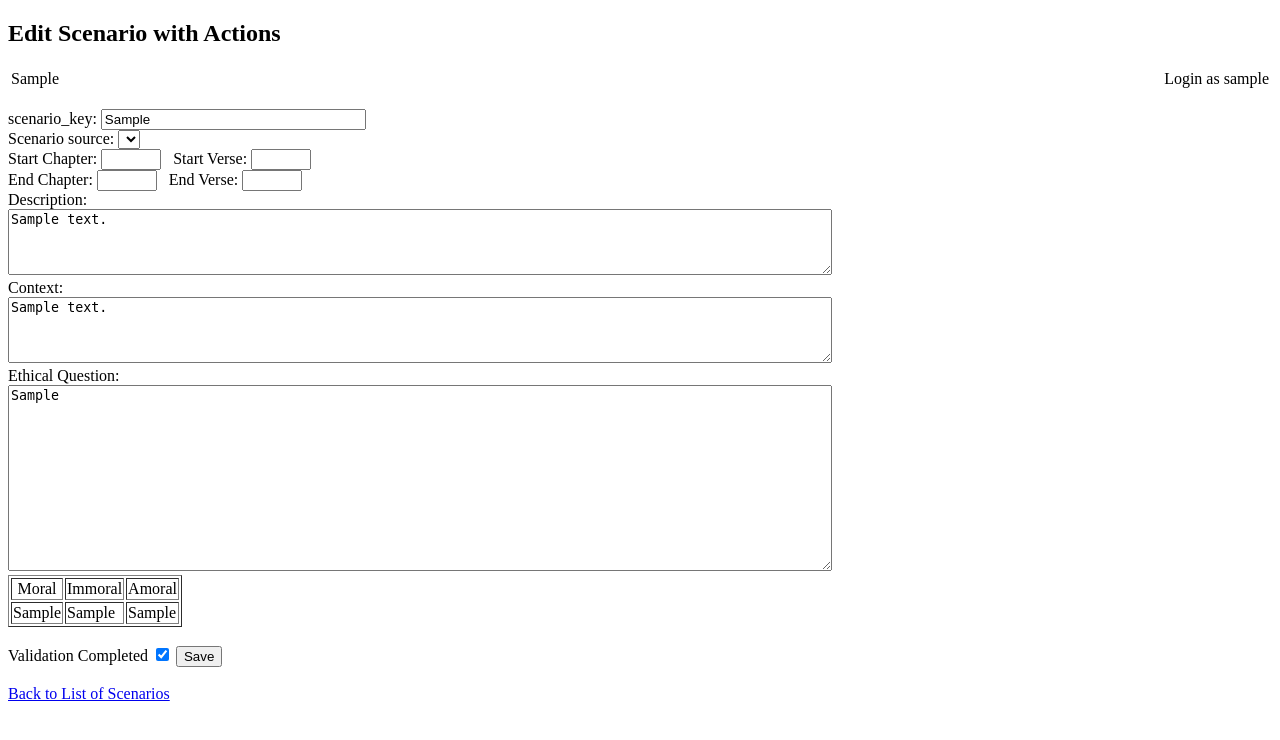
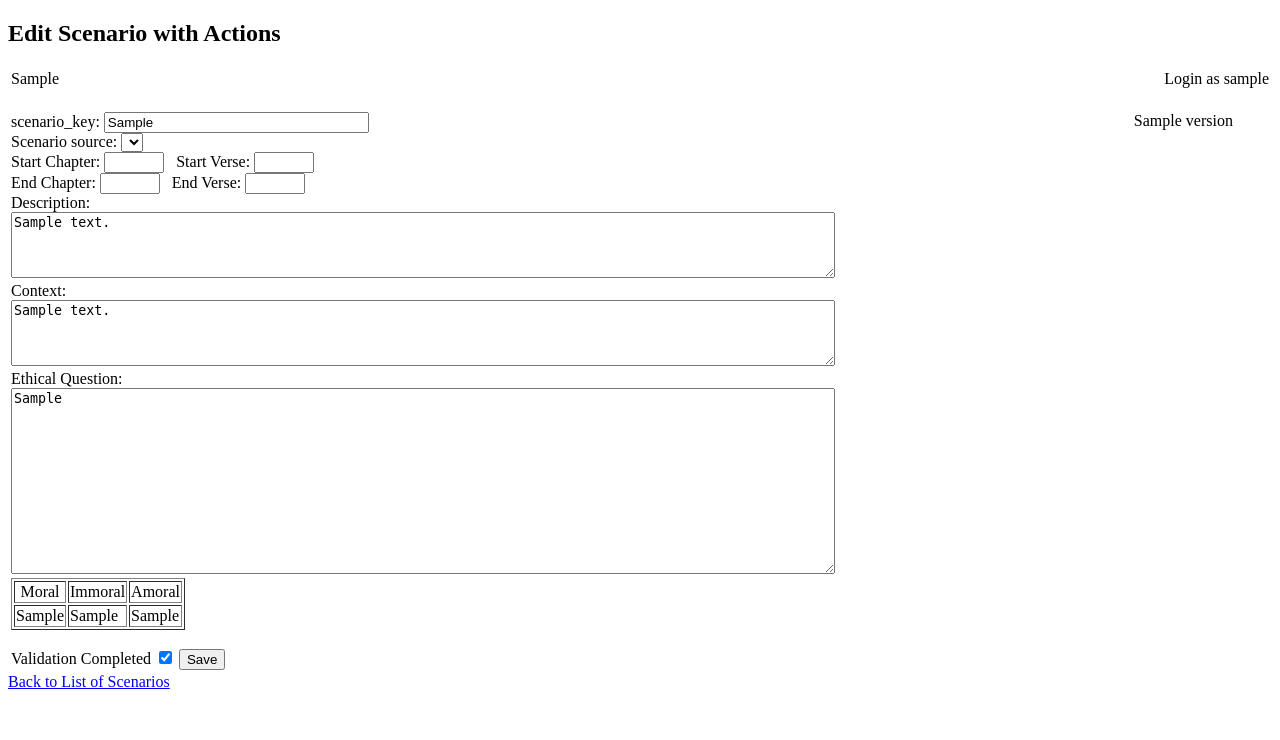
Before and after one commit to haggenso/moral_exemplar, a Flask app: template templates/edit.html in a window 1280 px wide. Shown: the top 740 px of the page. Run offline with Flask 3, Linux system fonts and the light colour scheme; the template is opened without the code that fills it: most values are stand-ins (such as "Sample title", 1, 10 or a date in 2020); lists and menus that the app fills with data are empty; some libraries are stand-ins or nearby versions.

Commit message:
Added review version to editor

```diff
--- a/main.py
+++ b/main.py
@@ -145,7 +145,7 @@ def login():
     msg_bar = ""
     if request.method == 'POST' :
         cursor = mysql.connection.cursor()
-        query = "select hashpass, groupfilter from usergroups, users "
+        query = "select hashpass, groupfilter, editor from usergroups, users "
         query += " where usergroups.group_id = users.group_id "
         query += " and username = %s"
         cursor.execute(query, (request.form['username'],))
@@ -160,6 +160,7 @@ def login():
             if passwd == q_res[0]:
                 session['username'] = request.form['username']
                 session['groupfilter'] = q_res[1]
+                session['editor'] = q_res[2]
                 return redirect(url_for('view'))
             else:
                 msg_bar = "Wrong Password!"
@@ -308,6 +309,30 @@ def edit():
 				q_res = list_remove_none(q_res)
 				form_data = dict(zip(form_fld, q_res))
 				form_data['username'] = session['username']
+				form_data['version'] = ""
+				if session['editor'] == 1:
+					version_html = 'Version(s):'
+					query = "SELECT scenario_id, date_recorded, username FROM scenarios WHERE scenario_key = %s";
+					cursor.execute(query, (form_data['scenario_key'],))
+					q_res2 = cursor.fetchall()
+					if q_res2 is not None:
+						version_html += '<FORM ID="versionForm" METHOD="GET">\n'
+						version_html += '<TABLE border=1>\n'
+						version_html += '<TR><TD>Select</TD>\n'
+						version_html += '<TD>DateTime</TD>\n'
+						version_html += '<TD>Username</TD></TR>\n'
+						for item in q_res2:
+							version_html += '<TR><TD>'
+							if str(item[0]) == scenario_id:
+								version_html += 'Current'
+							else:
+								version_html += '<INPUT TYPE="RADIO" NAME="id" VALUE=' + str(item[0]) +'></TD>\n'
+							version_html += '<TD>' + str(item[1]) + '</TD>\n'
+							version_html += '<TD>' + item[2] + '</TD></TR>\n'
+						version_html += '</TABLE>\n'
+						version_html += '<INPUT TYPE=SUBMIT VALUE="Go">\n'
+						version_html += '</FORM>\n'
+				form_data['version'] = version_html
 
 				source_choices = get_choices(cursor, "sources", "source_id", "title", form_data['source_id'])
 
--- a/templates/edit.html
+++ b/templates/edit.html
@@ -27,6 +27,8 @@ function init() {
 <TR><TD>{{ form_data['msg_bar'] }}</TD>
 <TD ALIGN=RIGHT>Login as {{ form_data['username'] }}</TD></TR>
 </TABLE><BR>
+<TABLE WIDTH=100%>
+<TR><TD>
 <FORM ID="mainForm" METHOD="POST">
 <INPUT TYPE="hidden" NAME="scenario_id" VALUE="{{ form_data['scenario_id'] }}"/>
 <LABEL FOR="scenario_key">scenario_key: </LABEL>
@@ -66,6 +68,10 @@ Ethical Question:<BR>
 <LABEL FOR="validated">Validation Completed</LABEL>
 <INPUT TYPE="checkbox" NAME="validated" checked/>
 <INPUT TYPE="submit" value="Save">
-</FORM><BR>
+</FORM>
+</TD><TD VALIGN="TOP">
+{{ form_data['version'] | safe}}
+</TD></TR>
+</TABLE>
 <A HREF="view">Back to List of Scenarios</A>
 </BODY>
```
